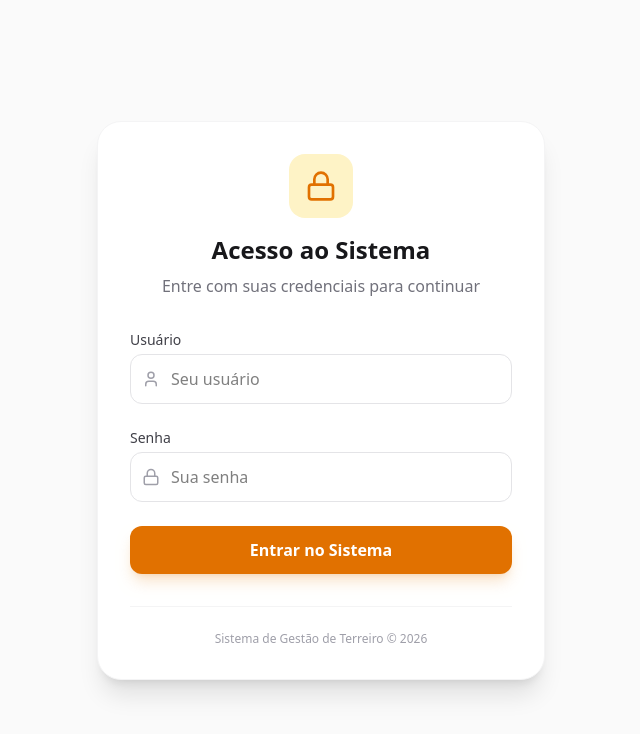
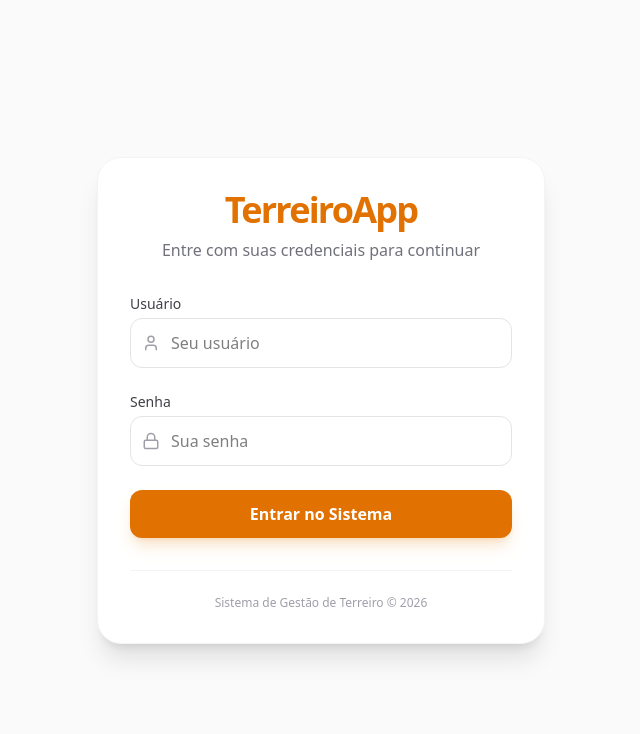
Before and after one commit to thiagosalvino/Terreiro, a React (Vite) app: page /login in a window 1280 px wide. Shown: the top 734 px of the page, without its empty margins (319-959 px from the left). Built offline with nearby package versions, Linux system fonts and the light colour scheme.

Commit message:
feat(login): Refactor login page UI
Update the login page to use a more modern and branded design. This includes removing the lock icon and updating the main title to the application name "TerreiroApp".

```diff
--- a/src/pages/Login.tsx
+++ b/src/pages/Login.tsx
@@ -43,11 +43,8 @@ export function Login() {
     <div className="min-h-screen flex items-center justify-center bg-zinc-50 p-4">
       <div className="max-w-md w-full bg-white rounded-3xl shadow-xl border border-zinc-100 p-8">
         <div className="text-center mb-8">
-          <div className="bg-amber-100 w-16 h-16 rounded-2xl flex items-center justify-center mx-auto mb-4">
-            <Lock className="text-amber-600" size={32} />
-          </div>
-          <h1 className="text-2xl font-bold text-zinc-900">Acesso ao Sistema</h1>
-          <p className="text-zinc-500 mt-2">Entre com suas credenciais para continuar</p>
+          <h1 className="text-4xl font-black text-amber-600 tracking-tighter mb-2">TerreiroApp</h1>
+          <p className="text-zinc-500">Entre com suas credenciais para continuar</p>
         </div>
 
         <form onSubmit={handleSubmit} className="space-y-6">
```
